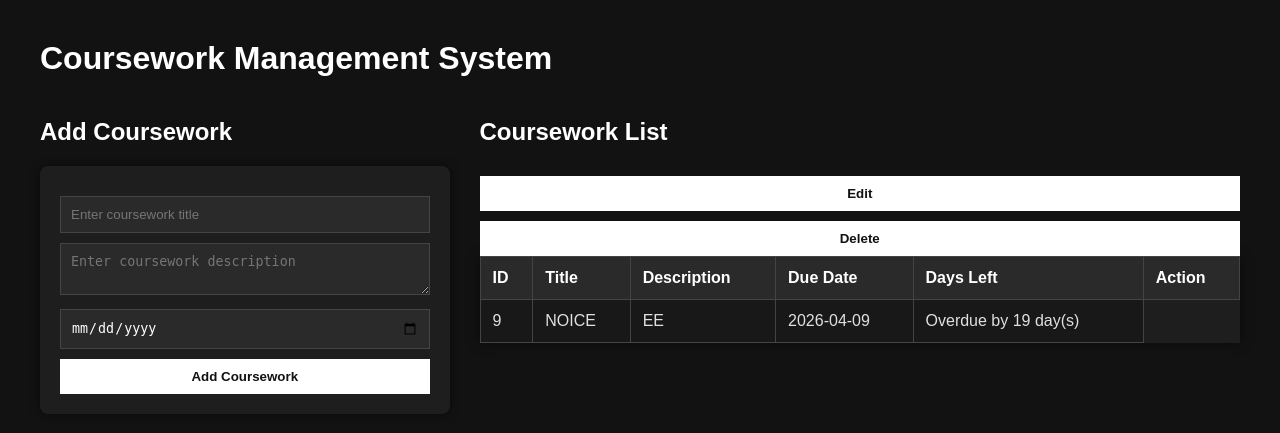
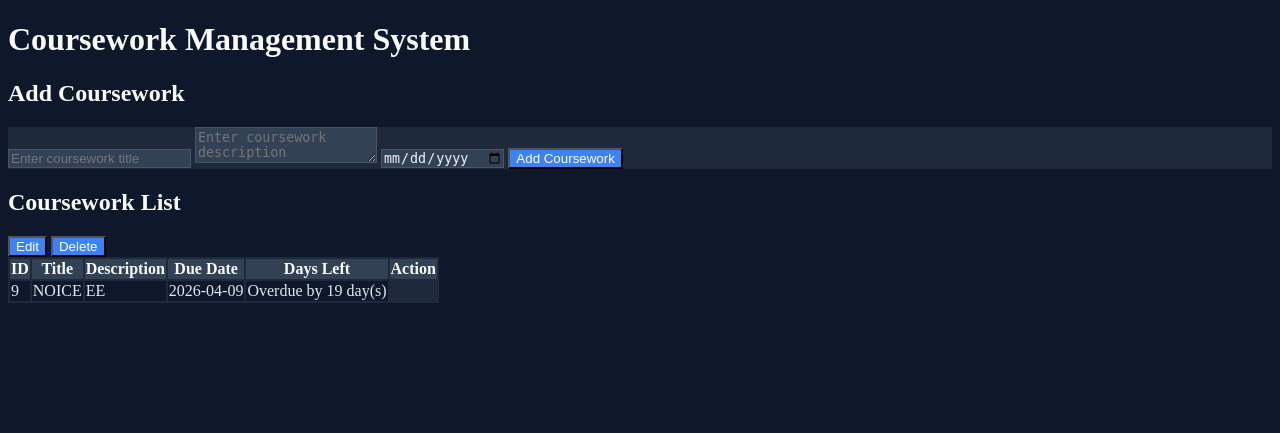
Before and after one commit to AdamWahid26/Flowly, a Flask app: page / in a window 1280 px wide. Shown: the top 433 px of the page. Run offline with Flask 3, Linux system fonts and the light colour scheme; data comes from the database, SQL or seed files in the repository.

Commit message:
TRY 12133

```diff
--- a/coursework-system/static/style.css
+++ b/coursework-system/static/style.css
@@ -1,78 +1,40 @@
 body {
-    font-family: Arial, sans-serif;
-    margin: 40px;
-    background-color: #121212; /* near black */
-    color: #e0e0e0; /* light grey text */
+    background-color: #0f172a;
+    color: #e2e8f0;
 }
 
 h1, h2 {
-    color: #ffffff; /* pure white for headings */
-}
-
-.main-container {
-    display: flex;
-    gap: 30px;
-    align-items: flex-start;
-}
-
-.left-panel {
-    width: 35%;
-}
-
-.right-panel {
-    width: 65%;
+    color: #f8fafc;
 }
 
 form {
-    background: #1e1e1e; /* dark grey */
-    padding: 20px;
-    border-radius: 8px;
-    box-shadow: 0 0 10px rgba(0, 0, 0, 0.5);
-}
-
-input, textarea, button {
-    width: 100%;
-    padding: 10px;
-    margin-top: 10px;
-    box-sizing: border-box;
+    background: #1e293b;
 }
 
 input, textarea {
-    background-color: #2a2a2a; /* slightly lighter grey */
-    color: #ffffff;
-    border: 1px solid #444;
+    background-color: #334155;
+    color: #f1f5f9;
+    border: 1px solid #475569;
 }
 
 button {
-    cursor: pointer;
-    background-color: #ffffff; /* white button */
-    color: #121212; /* dark text */
-    border: none;
-    font-weight: bold;
+    background-color: #3b82f6;
+    color: white;
 }
 
 button:hover {
-    background-color: #cccccc; /* hover grey */
+    background-color: #2563eb;
 }
 
 table {
-    width: 100%;
-    background: #1e1e1e;
-    border-collapse: collapse;
-    box-shadow: 0 0 10px rgba(0, 0, 0, 0.5);
-}
-
-th, td {
-    border: 1px solid #444;
-    padding: 12px;
-    text-align: left;
+    background: #1e293b;
 }
 
 th {
-    background-color: #2a2a2a;
-    color: #ffffff;
+    background-color: #334155;
+    color: #f8fafc;
 }
 
 tr:nth-child(even) {
-    background-color: #181818;
+    background-color: #0f172a;
 }
```
